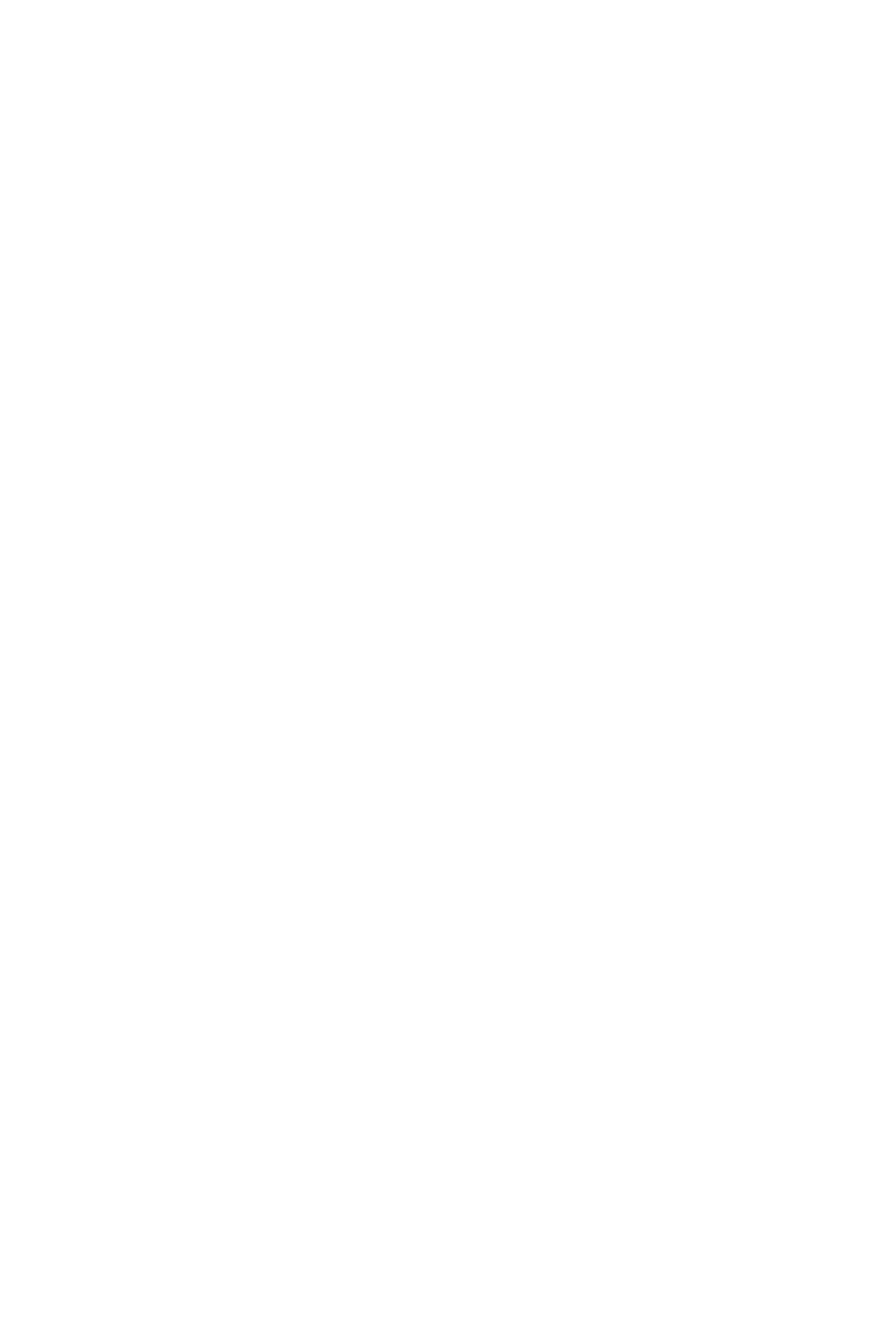
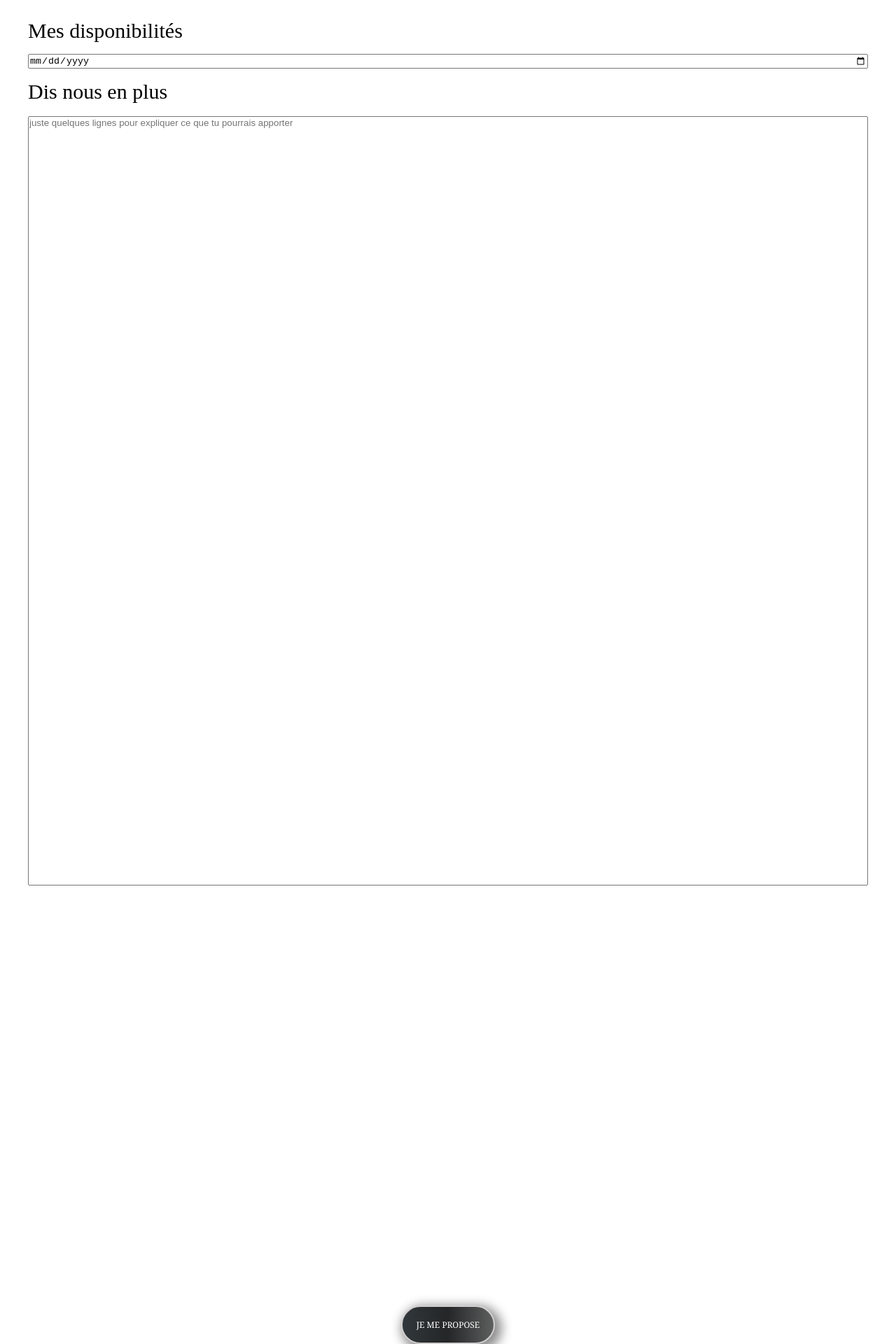
Before and after one commit to WildCodeSchool/remote-fr-q2p3-digico-front, a React (Create React App) app: page /contribution in a window 1280 px wide. Shown: the part 450-2370 px from the top of the page at 70% size. Before the commit the page ends 800 px from the top, so only its background shows below. Built offline with nearby package versions, Linux system fonts and the light colour scheme.

Commit message:
contribution_page_ok

```diff
--- a/src/App.jsx
+++ b/src/App.jsx
@@ -6,7 +6,7 @@ import ListProject from "./pages/Project/ListProject.jsx";
 import DetailsProject from "./pages/Project/DetailsProject.jsx";
 import Signup from "./components/Login/Signup.jsx"
 import Login from "./components/Login/Login.jsx"
-
+import Contribution from "./pages/Contribution.jsx";
 
 
 import { BrowserRouter as Router, Switch, Route } from 'react-router-dom';
@@ -26,6 +26,7 @@ function App() {
           <Route path="/login" component={Login}/>
           <Route path="/inscription" component={Login}/>
           <Route path="/details-projet" component={DetailsProject}/>
+          <Route path="/contribution" component={Contribution}/>
         </Switch>
       </Router>
     </div>
--- /dev/null
+++ b/src/pages/Contribution.css
@@ -0,0 +1,57 @@
+.form_contrib{
+    display: flex;
+    flex-direction: column;
+    margin-top: 170px;
+    margin-left: 5vh;
+    margin-right: 5vh;
+}
+.dispo_contrib{
+  margin-top: 3px;
+  font-size: 30px;
+  margin-bottom: 2vh;
+  text-align: left;
+
+}
+
+.title_desc_contrib{
+    margin-top: 2vh;
+    margin-bottom: 2vh;
+    text-align: left;
+    font-size: 30px;
+}
+
+.description_contribution{
+    margin-top: 2px;
+    padding-bottom: 90%;
+    text-align: justify;
+
+}
+
+.button_submit_contrib{
+    margin-top:50%;
+    margin-left: auto;
+    margin-right: auto;
+    text-align: center;
+    color: rgb(255, 255, 255);
+    font-size: 12px;
+    line-height: 11px;
+    padding: 20px;
+    border-radius: 50px;
+    font-family: Georgia, serif;
+    font-weight: normal;
+    text-decoration: none;
+    font-style: normal;
+    font-variant: normal;
+    text-transform: none;
+    background-image: linear-gradient(to right, rgb(49, 55, 59) 0%, rgb(36, 38, 39) 50%, rgb(94, 95, 95) 100%);
+    box-shadow: rgb(143, 142, 142) 5px 5px 15px 5px;
+    border: 2px solid rgb(209, 207, 207);
+    display: inline-block;}
+
+    .myButton:hover {
+    background: #000000;
+    }
+
+    .myButton:active {
+    background: #070707;
+}
--- /dev/null
+++ b/src/pages/Contribution.jsx
@@ -0,0 +1,24 @@
+import React from 'react'
+import ConnectFooter from '../components/footer/ConnectFooter'
+import {Link} from 'react-router-dom'
+import "./Contribution.css"
+
+
+
+function Contribution() {
+    return (
+        <div>
+            <ConnectFooter/>
+            <div className="form_contrib">
+            <label className="dispo_contrib"> Mes disponibilités</label>
+            <input className="date_contrib" type="date" />
+            <label className="title_desc_contrib">Dis nous en plus</label>
+            <input className="description_contribution" type="textarea" placeholder="juste quelques lignes pour expliquer ce que tu pourrais apporter"/>
+            <button className="button_submit_contrib">JE ME PROPOSE</button>
+
+            </div>
+        </div>
+    )
+}
+
+export default Contribution
--- a/src/pages/Project/DetailsProject.jsx
+++ b/src/pages/Project/DetailsProject.jsx
@@ -1,15 +1,23 @@
 import React from 'react'
 import Navbar from '../../components/Navbar.jsx'
 import SubscribeFooter from "../../components/footer/SubscribeFooter.jsx"
+import Contribution from '../Contribution.jsx'
+import {Link} from 'react-router-dom'
 import "./DetailsProject.css"
 
 function DetailsProject() {
     return (
-        <div><SubscribeFooter/>
+        <div>
+            <SubscribeFooter/>
 
             <h1>Projet</h1>
             <Navbar/>
-        </div>
+            <div className="contrib">
+            <Link to="/Contribution" className="page_contrib">
+           <p>CONTRIBUER?</p>
+            </Link>
+            </div>
+            </div>
     )
 }
 
```
